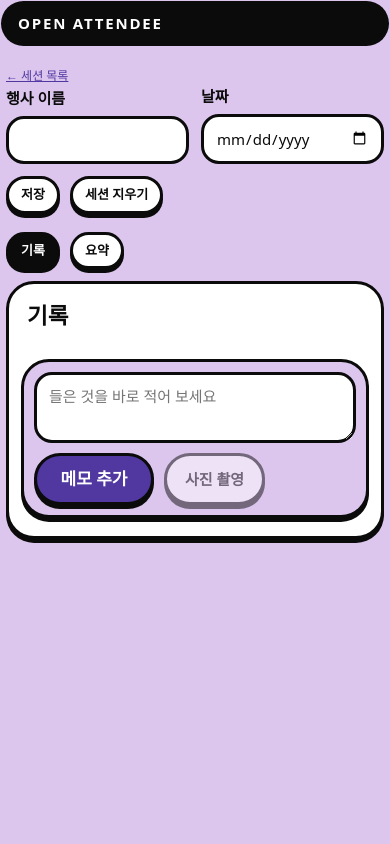
After one commit to jyje/kirothon-team-032, a Python web app: template webapp/src/open_attendee/web/templates/session_detail.html in a window 390 px wide. The commit adds this page. Run offline with Jinja, Linux system fonts and the light colour scheme; the template is opened without the code that fills it, so the values that code supplies are empty.

Commit message:
✨ feat(webapp): 세션 목록과 기록 화면, 메모 블록 저장 라우트 추가
세션 만들기, 수정, 삭제와 블록 단위 메모 저장 화면을 열었다. 모바일에서는 입력창과 촬영 버튼을 아래에 두고, 요약과 자료 영역은 자리만 만들어 뒀다.

```diff
--- a/webapp/src/open_attendee/web/static/app.css
+++ b/webapp/src/open_attendee/web/static/app.css
@@ -196,6 +196,153 @@ select {
   color: var(--color-purple);
 }
 
+/* ---- 세션 목록 ---- */
+.card--spaced {
+  margin-bottom: var(--space-6);
+}
+
+.form-row {
+  display: flex;
+  flex-wrap: wrap;
+  align-items: flex-end;
+  gap: var(--space-4);
+}
+
+.form-row .field {
+  margin-bottom: 0;
+  flex: 1 1 180px;
+}
+
+.field--actions {
+  display: flex;
+  flex-direction: row;
+  flex-wrap: wrap;
+  align-items: center;
+  gap: var(--space-3);
+  flex: 0 1 auto;
+}
+
+.session-list {
+  display: grid;
+  gap: var(--space-5);
+  margin: 0;
+  padding: 0;
+  list-style: none;
+}
+
+.session-card__title {
+  font-size: 20px;
+  font-weight: 700;
+  color: var(--text-on-light);
+}
+
+.session-card__meta {
+  display: flex;
+  flex-wrap: wrap;
+  gap: var(--space-5);
+  margin: var(--space-3) 0 0;
+}
+
+.session-card__meta div {
+  display: flex;
+  gap: var(--space-2);
+}
+
+.session-card__meta dt {
+  font-family: var(--font-hand);
+  letter-spacing: var(--ls-label);
+  color: var(--color-purple);
+}
+
+.session-card__meta dd {
+  margin: 0;
+}
+
+.alert--inline {
+  display: inline-block;
+  margin: 0;
+}
+
+.visually-hidden {
+  position: absolute;
+  width: 1px;
+  height: 1px;
+  overflow: hidden;
+  clip: rect(0 0 0 0);
+  white-space: nowrap;
+}
+
+/* ---- 기록 화면 ---- */
+.record__head {
+  margin-bottom: var(--space-5);
+}
+
+.record__grid {
+  display: grid;
+  grid-template-columns: minmax(0, 3fr) minmax(0, 2fr);
+  gap: var(--space-5);
+  align-items: start;
+}
+
+.record__side {
+  display: grid;
+  gap: var(--space-5);
+}
+
+.panel {
+  background: var(--color-white);
+  border: var(--border);
+  border-radius: var(--radius-frame-sm);
+  box-shadow: var(--shadow-btn);
+  padding: var(--space-5);
+}
+
+.tabs {
+  display: none;
+  gap: var(--space-3);
+  margin-bottom: var(--space-4);
+}
+
+.tabs [aria-selected="true"] {
+  background: var(--color-ink);
+  color: var(--text-on-dark);
+}
+
+.blocks {
+  display: grid;
+  gap: var(--space-4);
+  margin-bottom: var(--space-5);
+}
+
+.block textarea,
+.composer textarea {
+  resize: vertical;
+}
+
+.block__bar {
+  display: flex;
+  align-items: center;
+  justify-content: space-between;
+  gap: var(--space-3);
+  margin-top: var(--space-2);
+}
+
+.block__status {
+  font-size: var(--fs-hint);
+  color: var(--color-purple);
+}
+
+.composer {
+  display: grid;
+  gap: var(--space-3);
+}
+
+.composer__actions {
+  display: flex;
+  flex-wrap: wrap;
+  gap: var(--space-3);
+}
+
 /* ---- 작은 화면 ---- */
 @media (max-width: 700px) {
   :root {
@@ -205,6 +352,37 @@ select {
 
   .topbar {
     padding: var(--space-2) var(--space-4);
+  }
+
+  .record__grid {
+    grid-template-columns: minmax(0, 1fr);
+  }
+
+  /* 모바일: "기록"과 "요약"을 탭으로 나눈다. */
+  .tabs {
+    display: flex;
+  }
+
+  .record[data-tab="notes"] .record__side,
+  .record[data-tab="summary"] .panel--notes {
+    display: none;
+  }
+
+  /* 모바일: 메모 입력창과 사진 촬영 버튼을 화면 아래쪽에 붙인다(요구사항 2.6). */
+  .dock {
+    position: sticky;
+    bottom: var(--inset);
+    z-index: 1;
+    margin: 0 calc(-1 * var(--space-2));
+    padding: var(--space-3);
+    background: var(--color-lavender);
+    border: var(--border);
+    border-radius: var(--radius-frame-sm);
+    box-shadow: var(--shadow-btn);
+  }
+
+  .page {
+    padding-bottom: var(--space-6);
   }
 }
 
--- a/webapp/src/open_attendee/web/static/app.js
+++ b/webapp/src/open_attendee/web/static/app.js
@@ -17,4 +17,13 @@
       event.detail.headers["X-CSRF-Token"] = token;
     }
   });
+
+  // 서버가 검증 오류(422)를 짧은 HTML 조각으로 돌려주면 화면에 보여 준다.
+  document.addEventListener("htmx:beforeSwap", function (event) {
+    var xhr = event.detail.xhr;
+    if (xhr && xhr.status === 422 && /^text\/html/.test(xhr.getResponseHeader("Content-Type") || "")) {
+      event.detail.shouldSwap = true;
+      event.detail.isError = false;
+    }
+  });
 })();
--- /dev/null
+++ b/webapp/src/open_attendee/web/static/editor.js
@@ -0,0 +1,130 @@
+// 기록 화면: 메모 블록 편집기와 모바일 탭.
+// 블록 ID는 브라우저가 UUID로 만들고, 서버는 그 ID로 저장한다(요구사항 2.1).
+(function () {
+  "use strict";
+
+  var record = document.getElementById("record");
+  var blocks = document.getElementById("blocks");
+  var composer = document.getElementById("composer");
+  var composerText = document.getElementById("composer-text");
+  var template = document.getElementById("block-template");
+  if (!record || !blocks) {
+    return;
+  }
+
+  function newUuid() {
+    if (window.crypto && typeof window.crypto.randomUUID === "function") {
+      return window.crypto.randomUUID();
+    }
+    // randomUUID가 없는 오래된 브라우저(또는 http 주소)를 위한 대체. 버전 4 형식.
+    var bytes = new Uint8Array(16);
+    window.crypto.getRandomValues(bytes);
+    bytes[6] = (bytes[6] & 0x0f) | 0x40;
+    bytes[8] = (bytes[8] & 0x3f) | 0x80;
+    var hex = Array.prototype.map
+      .call(bytes, function (b) {
+        return ("0" + b.toString(16)).slice(-2);
+      })
+      .join("");
+    return [
+      hex.slice(0, 8),
+      hex.slice(8, 12),
+      hex.slice(12, 16),
+      hex.slice(16, 20),
+      hex.slice(20),
+    ].join("-");
+  }
+
+  function addBlock(text) {
+    var holder = document.createElement("div");
+    holder.innerHTML = template.innerHTML.split("__ID__").join(newUuid());
+    var form = holder.firstElementChild;
+    form.querySelector("textarea").value = text;
+    blocks.appendChild(form);
+    window.htmx.process(form);
+    // 입력을 기다리지 않고 바로 첫 저장을 보낸다.
+    window.htmx.trigger(form, "save");
+    return form;
+  }
+
+  if (composer && composerText && template) {
+    composer.addEventListener("submit", function (event) {
+      event.preventDefault();
+      var text = composerText.value;
+      if (!text.trim()) {
+        composerText.focus();
+        return;
+      }
+      addBlock(text);
+      composerText.value = "";
+      composerText.focus();
+    });
+    composerText.addEventListener("keydown", function (event) {
+      if (event.key === "Enter" && (event.ctrlKey || event.metaKey)) {
+        event.preventDefault();
+        composer.requestSubmit();
+      }
+    });
+  }
+
+  // 마지막으로 저장한 글과 같으면 요청을 보내지 않는다(수정 번호가 쓸데없이 오르지 않게).
+  function blockOf(event) {
+    var target = event.target;
+    return target && target.closest ? target.closest(".block") : null;
+  }
+
+  document.addEventListener("htmx:beforeRequest", function (event) {
+    var form = blockOf(event);
+    var config = event.detail && event.detail.requestConfig;
+    if (!form || !config || String(config.verb).toLowerCase() !== "put") {
+      return;
+    }
+    var value = form.querySelector("textarea").value;
+    if (value === form.dataset.saved) {
+      event.preventDefault();
+      return;
+    }
+    form._pending = value;
+  });
+
+  document.addEventListener("htmx:afterRequest", function (event) {
+    var form = blockOf(event);
+    var config = event.detail && event.detail.requestConfig;
+    if (!form || !config || String(config.verb).toLowerCase() !== "put") {
+      return;
+    }
+    if (event.detail.successful && typeof form._pending === "string") {
+      form.dataset.saved = form._pending;
+    }
+  });
+
+  function showSaveFailure(event) {
+    var form = blockOf(event);
+    if (!form) {
+      return;
+    }
+    var status = form.querySelector(".block__status");
+    if (status) {
+      status.textContent = "저장하지 못했어요. 잠시 뒤에 다시 시도해 주세요.";
+    }
+  }
+  document.addEventListener("htmx:responseError", function (event) {
+    // 요약 영역이 아직 없는 경우(404)는 오류로 보여 주지 않는다.
+    if (event.detail.xhr && event.detail.xhr.status === 404 && !blockOf(event)) {
+      return;
+    }
+    showSaveFailure(event);
+  });
+  document.addEventListener("htmx:sendError", showSaveFailure);
+
+  // 모바일에서는 "기록"과 "요약"을 탭으로 나눠 보여 준다.
+  var tabs = record.querySelectorAll("[data-tab-target]");
+  Array.prototype.forEach.call(tabs, function (tab) {
+    tab.addEventListener("click", function () {
+      record.dataset.tab = tab.dataset.tabTarget;
+      Array.prototype.forEach.call(tabs, function (other) {
+        other.setAttribute("aria-selected", other === tab ? "true" : "false");
+      });
+    });
+  });
+})();
--- /dev/null
+++ b/webapp/src/open_attendee/web/templates/session_detail.html
@@ -0,0 +1,93 @@
+{% extends "base.html" %}
+{% block title %}{{ event.title }} · Open Attendee{% endblock %}
+
+{% macro block_form(session_id, block_id, text, revision) %}
+<form class="block" data-block-id="{{ block_id }}" data-saved="{{ text }}"
+      hx-put="/sessions/{{ session_id }}/blocks/{{ block_id }}"
+      hx-trigger="input delay:800ms, save"
+      hx-target="find .block__status" hx-swap="innerHTML">
+  <label class="visually-hidden" for="block-{{ block_id }}">메모</label>
+  <textarea id="block-{{ block_id }}" name="text" rows="3" maxlength="10000">{{ text }}</textarea>
+  <div class="block__bar">
+    <span class="block__status" aria-live="polite">{% if revision %}저장됨 · 수정 {{ revision }}번째{% endif %}</span>
+    <button class="btn btn--small" type="button"
+            hx-delete="/sessions/{{ session_id }}/blocks/{{ block_id }}"
+            hx-target="closest .block" hx-swap="outerHTML"
+            hx-confirm="이 메모를 지울까요?">지우기</button>
+  </div>
+</form>
+{% endmacro %}
+
+{% block content %}
+<div class="record" id="record" data-tab="notes">
+  <header class="record__head">
+    <a class="hint" href="/sessions">← 세션 목록</a>
+    <form class="form-row" hx-patch="/sessions/{{ event.id }}" hx-target="#head-status" hx-swap="innerHTML">
+      <div class="field">
+        <label for="title">행사 이름</label>
+        <input id="title" type="text" name="title" value="{{ event.title }}" maxlength="200" required>
+      </div>
+      <div class="field">
+        <label for="event_date">날짜</label>
+        <input id="event_date" type="date" name="event_date" value="{{ event.event_date.isoformat() if event.event_date else '' }}">
+      </div>
+      <div class="field field--actions">
+        <button class="btn btn--small" type="submit">저장</button>
+        <button class="btn btn--small" type="button"
+                hx-delete="/sessions/{{ event.id }}"
+                hx-confirm="이 세션과 올린 자료를 모두 지울까요? 되돌릴 수 없어요.">세션 지우기</button>
+        <span id="head-status" aria-live="polite"></span>
+      </div>
+    </form>
+  </header>
+
+  <div class="tabs" role="tablist" aria-label="화면 전환">
+    <button class="btn btn--small" type="button" role="tab" id="tab-notes" aria-controls="panel-notes" aria-selected="true" data-tab-target="notes">기록</button>
+    <button class="btn btn--small" type="button" role="tab" id="tab-summary" aria-controls="panel-summary" aria-selected="false" data-tab-target="summary">요약</button>
+  </div>
+
+  <div class="record__grid">
+    <section class="panel panel--notes" id="panel-notes" role="tabpanel" aria-labelledby="tab-notes">
+      <h2>기록</h2>
+      <div id="blocks" class="blocks" data-session-id="{{ event.id }}">
+        {% for block in blocks %}
+        {{ block_form(event.id, block.id, block.text, block.revision) }}
+        {% endfor %}
+      </div>
+
+      <div class="dock">
+        <form id="composer" class="composer" autocomplete="off">
+          <label class="visually-hidden" for="composer-text">새 메모</label>
+          <textarea id="composer-text" rows="2" maxlength="10000" placeholder="들은 것을 바로 적어 보세요"></textarea>
+          <div class="composer__actions">
+            <button class="btn btn--primary" type="submit">메모 추가</button>
+            <button class="btn" type="button" id="photo-button" disabled aria-disabled="true"
+                    title="사진 올리기는 다음 작업에서 열려요">사진 촬영</button>
+          </div>
+        </form>
+      </div>
+    </section>
+
+    <div class="record__side">
+      <section class="panel panel--summary" id="panel-summary" role="tabpanel" aria-labelledby="tab-summary">
+        <h2>요약</h2>
+        <div id="summary" hx-get="/sessions/{{ event.id }}/summary" hx-trigger="load" hx-swap="innerHTML">
+          <p class="hint">아직 요약이 없어요.</p>
+        </div>
+      </section>
+
+      <section class="panel panel--assets" id="panel-assets">
+        <h2>자료</h2>
+        <div id="assets">
+          <p class="hint">사진, 발표자료, 참고자료를 올리는 영역이에요.</p>
+        </div>
+      </section>
+    </div>
+  </div>
+
+  <template id="block-template">
+    {{ block_form(event.id, "__ID__", "", None) }}
+  </template>
+</div>
+<script src="/static/editor.js" defer></script>
+{% endblock %}
```
Also changed, not shown: webapp/src/open_attendee/main.py (+14 -0 lines), webapp/src/open_attendee/web/deps.py (+40 -3 lines), webapp/src/open_attendee/web/routes_sessions.py (added, +169 -0 lines), webapp/src/open_attendee/web/templates/sessions_list.html (added, +43 -0 lines).
